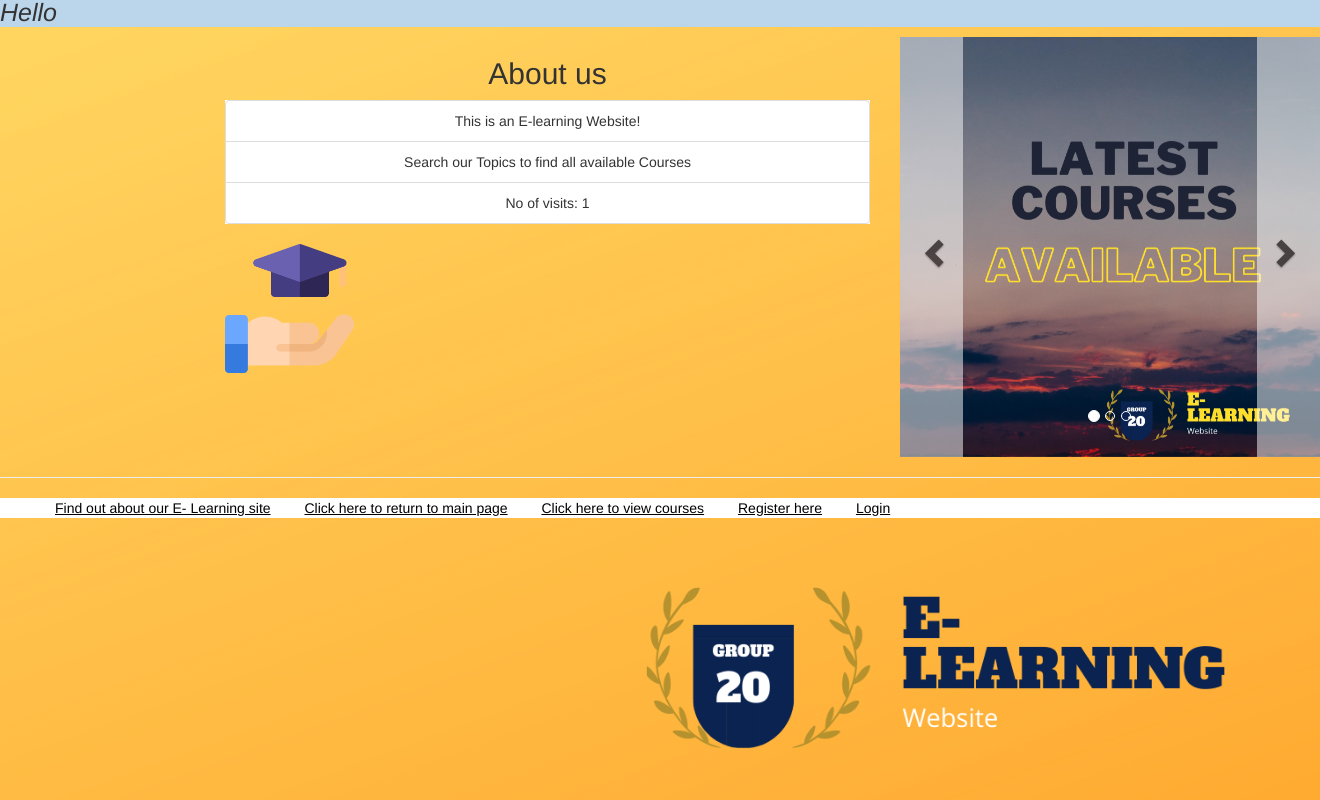
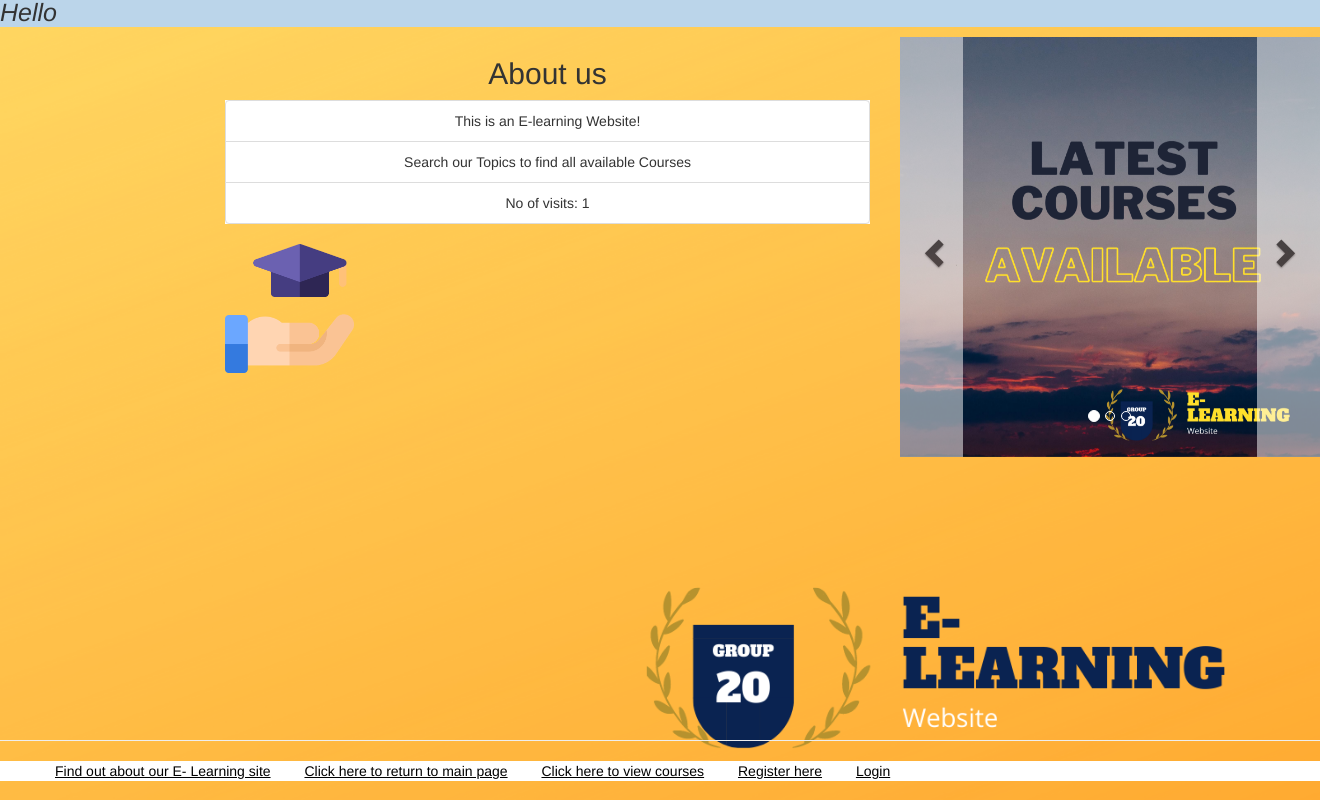
Before and after one commit to Anureet-Sidhu/e-learning, a Django app: page /myapp/about in a window 1320 px wide; the page is wider, and only the part inside the window is pictured. Run offline with Django 3.2, Linux system fonts and the light colour scheme; some libraries are stand-ins or nearby versions.

Commit message:
Footer fix
Fixing footer to bottom of page

```diff
--- a/myapp/static/myapp/style.css
+++ b/myapp/static/myapp/style.css
@@ -69,3 +69,7 @@
 img.rounded-corners{
     border-radius: 50%;
 }
+.content {
+    min-height: 90vh;
+    overflow-x: hidden;
+}
--- a/myapp/templates/myapp/base.html
+++ b/myapp/templates/myapp/base.html
@@ -9,7 +9,7 @@
 <title>E-Learning WebApp - {% block title %}Welcome!{% endblock %}</title>
     </head>
     <body class="background">
-<div>
+<div class="content">
 <h1>{% block myhdg %}Hello {{ request.user.first_name }} {% endblock %}</h1>
     {% block body_block %}*** {% endblock %}
         </div>
```
Also changed, not shown: db.sqlite3.
